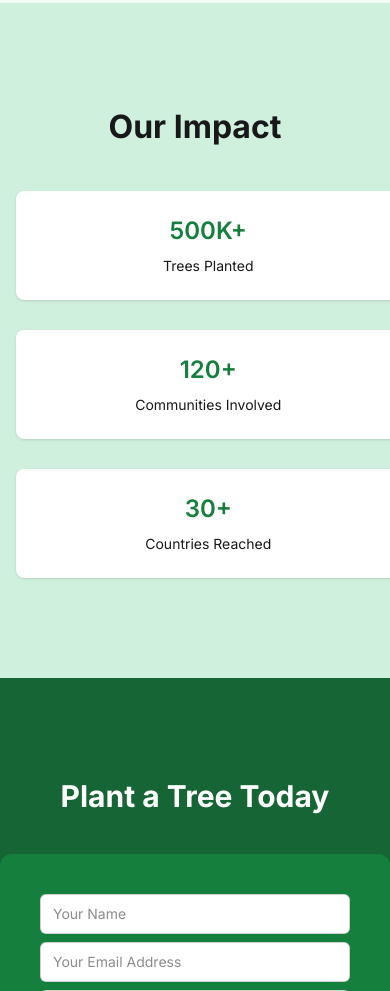
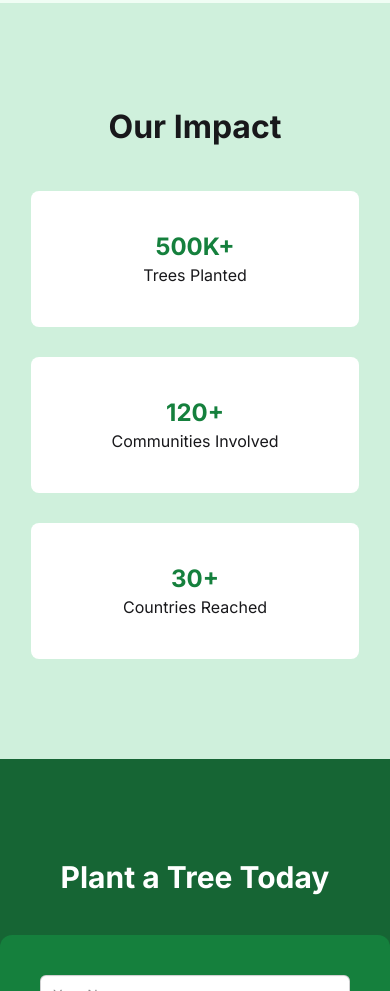
Before and after one commit to tamim127/green-earth-projects, a plain HTML site: page index.html in a window 390 px wide. Shown: the part 1491-2482 px from the top of the page. Drawn offline with nearby package versions, Linux system fonts and the light colour scheme.

Commit message:
fix responsive

```diff
--- a/index.html
+++ b/index.html
@@ -124,25 +124,25 @@
         <div class="w-11/12 flex mx-auto items-center ">
             <div class=" grid grid-cols-1 md:grid-cols-3 mx-auto mt-[40px] mb-[100px] gap-[30px] md:gap-[50px] ">
                 <div>
-                    <div class="card bg-base-100 w-96 shadow-sm transition duration-500 transform hover:scale-103">
-                        <div class="card-body text-center">
-                            <h2 class="card-title justify-center text-[#15803d] text-2xl">500K+</h2>
+                    <div class="bg-white rounded-lg  px-[40px] transition duration-500 transform hover:scale-103">
+                        <div class="p-[40px] text-center">
+                            <h2 class=" justify-center font-bold text-[#15803d] text-2xl">500K+</h2>
                             <p>Trees Planted</p>
                         </div>
                     </div>
                 </div>
                 <div>
-                    <div class="card bg-base-100 w-96 shadow-sm transition duration-500 transform hover:scale-103">
-                        <div class="card-body text-center">
-                            <h2 class="card-title justify-center text-[#15803d] text-2xl">120+</h2>
+                    <div class="bg-white rounded-lg  px-[40px] transition duration-500 transform hover:scale-103">
+                        <div class=" text-center p-[40px] ">
+                            <h2 class=" justify-center font-bold text-[#15803d] text-2xl">120+</h2>
                             <p>Communities Involved</p>
                         </div>
                     </div>
                 </div>
                 <div>
-                    <div class="card bg-base-100 w-96 shadow-sm transition duration-500 transform hover:scale-103">
-                        <div class="card-body text-center">
-                            <h2 class="card-title justify-center text-[#15803d] text-2xl">30+</h2>
+                    <div class="bg-white rounded-lg  px-[40px] transition duration-500 transform hover:scale-103">
+                        <div class=" text-center p-[40px] ">
+                            <h2 class=" justify-center font-bold text-[#15803d] text-2xl">30+</h2>
                             <p>Countries Reached</p>
                         </div>
                     </div>
```
